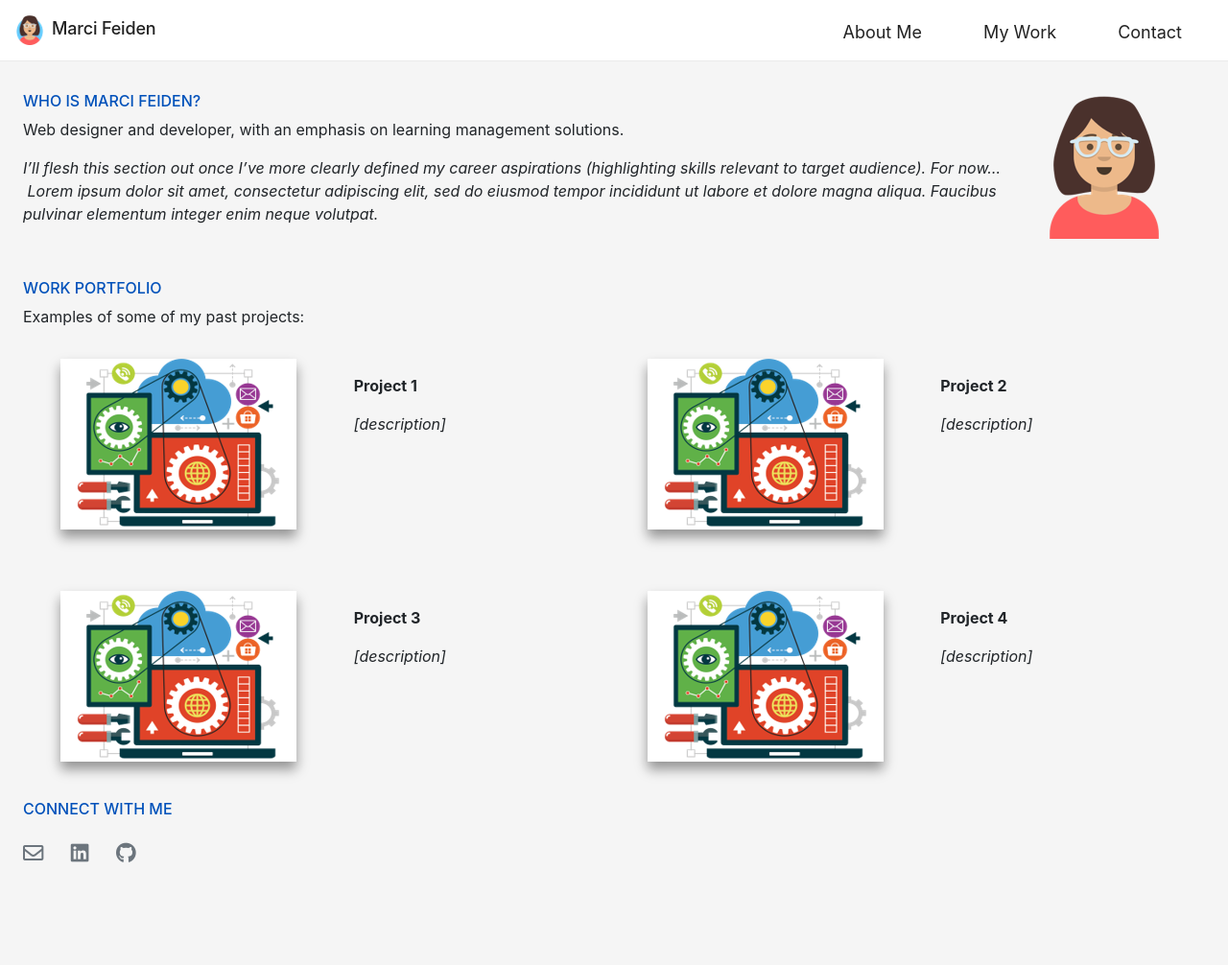
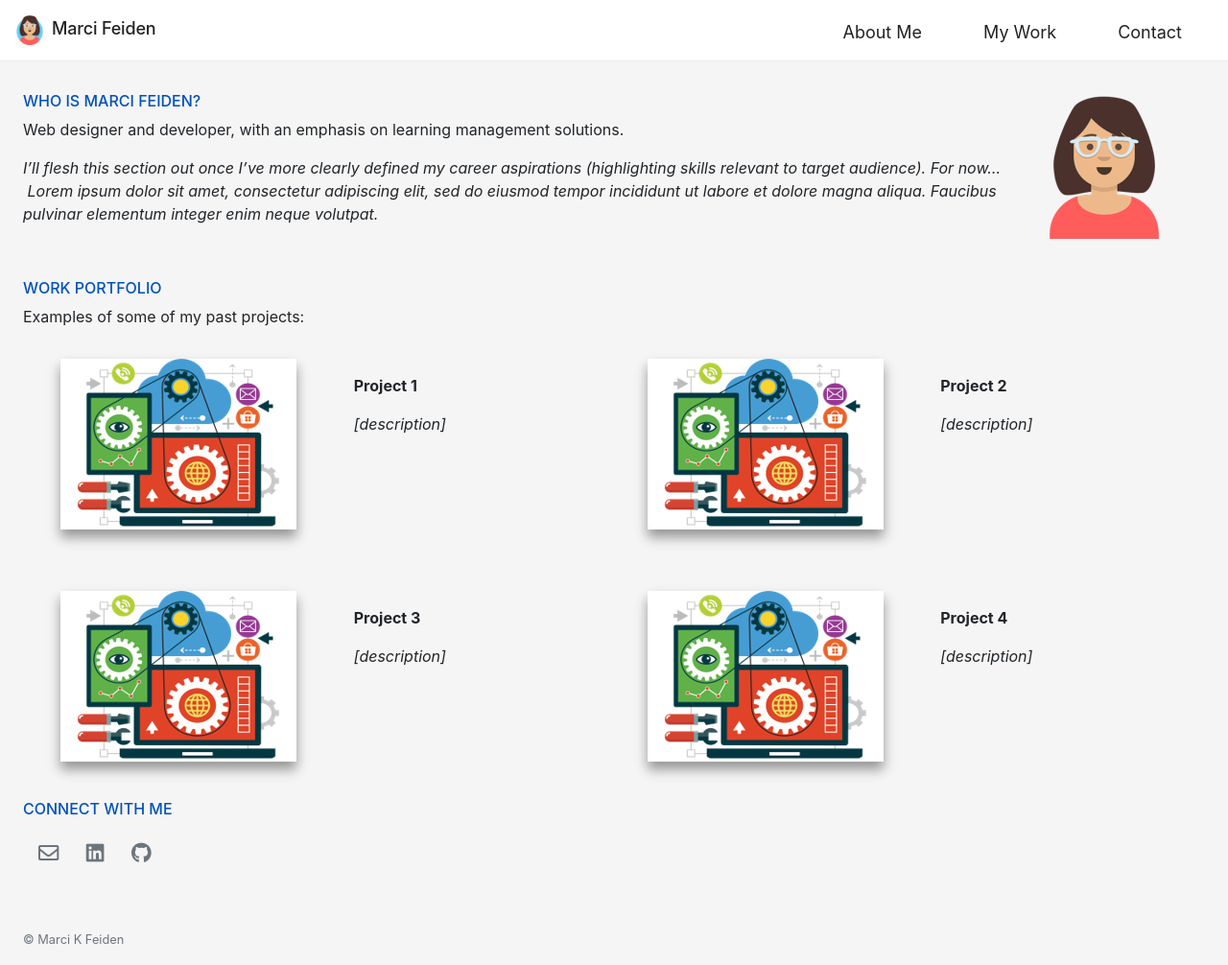
Before and after one commit to mfeiden/Portfolio, a plain HTML site: page index.html in a window 1280 px wide. Shown: the whole page at 96% size. Before the commit the page ends 918 px from the top, so only its background shows below. Drawn offline with nearby package versions, Linux system fonts and the light colour scheme.

Commit message:
contact section added; stying tweaked; nearly done!

```diff
--- a/index.html
+++ b/index.html
@@ -13,7 +13,7 @@
   <body>
     <header>
       <!-- navbar code -->
-      <nav class="navbar fixed-top navbar-expand-md bg-white">
+      <nav class="navbar fixed-top navbar-expand-md bg-white align-items-center">
         <span class="navbar-brand"><img class="pr-2" src="./images/brand.png" />Marci Feiden</span>
         <button class="navbar-toggler collapsed" type="button" data-toggle="collapse" data-target="#navMenu">
           <span class="close">&times;</span>
@@ -91,18 +91,18 @@
         </div>
       </div>
       <div class="row my-3">
-        <div class="col">
+        <div class="col ml-3">
           <a href="mailto:m2feiden.git@gmail.com"><i class="text-secondary pr-4 far fa-envelope fa-lg"></i></a>
           <a href="https://www.linkedin.com/in/mfeiden" target="_blank"><i class="text-secondary pr-4 fab fa-linkedin fa-lg"></i></a>
           <a href="https://www.github.com/mfeiden" target="_blank"><i class="text-secondary fab fa-github fa-lg"></i></a>
-
-
-
-
+        </div>
+      </div>
     </div>
 
-    <footer>
-      <!-- additional links -->
+    <footer class="container-fluid">
+      <div class="row pt-5 pb-3">
+        <div class="col text-secondary"><small>&copy; Marci K Feiden</small></div>
+      </div>
     </footer>
 
 
```
